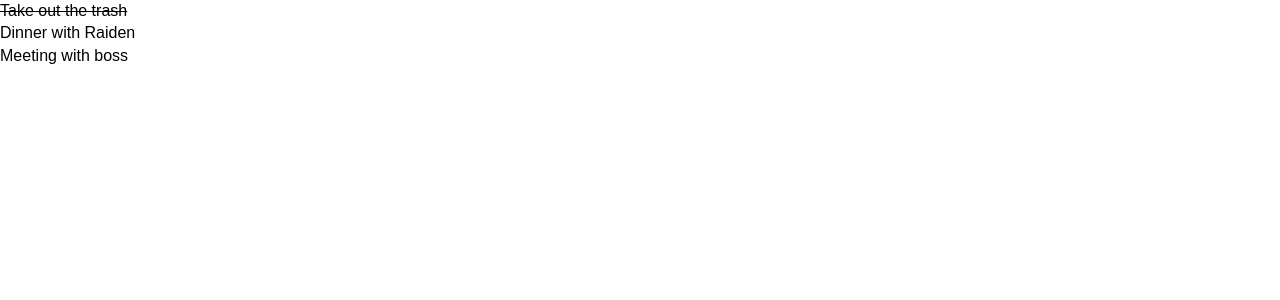
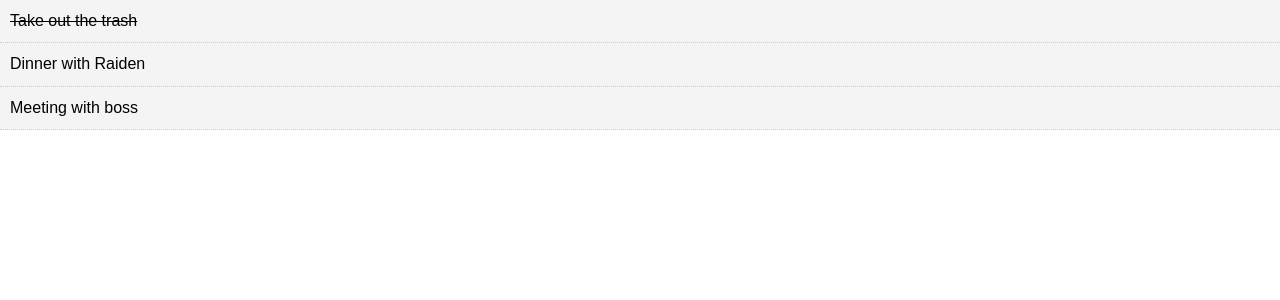
Before and after one commit to ElisaElshamy/todo, a React (Create React App) app: page / in a window 1280 px wide. Shown: the top 300 px of the page. Built offline with nearby package versions, Linux system fonts and the light colour scheme.

Commit message:
Added more styling to return of getStyle function

```diff
--- a/src/components/TodoItem.js
+++ b/src/components/TodoItem.js
@@ -5,7 +5,12 @@ function TodoItem(props) {
   const getStyle = () => {
     const textStyle = props.todo.completed ? "line-through" : "none";
 
-    return { textDecoration: textStyle };
+    return {
+      background: "#f4f4f4",
+      padding: "10px",
+      borderBottom: "1px #ccc dotted",
+      textDecoration: textStyle,
+    };
   };
 
   return <div style={getStyle()}>{props.todo.title}</div>;
```
